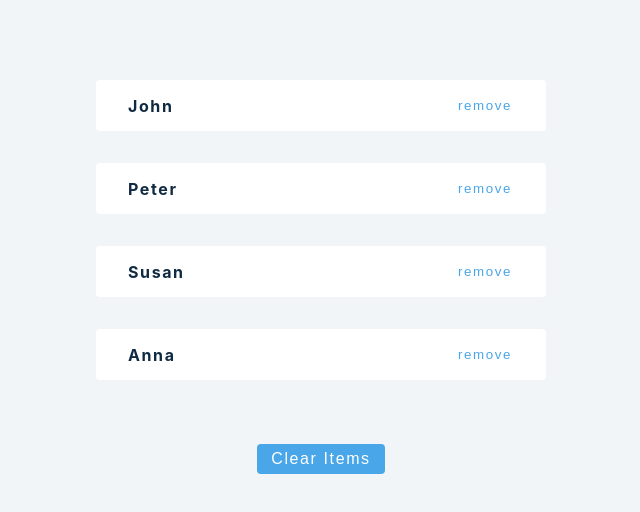
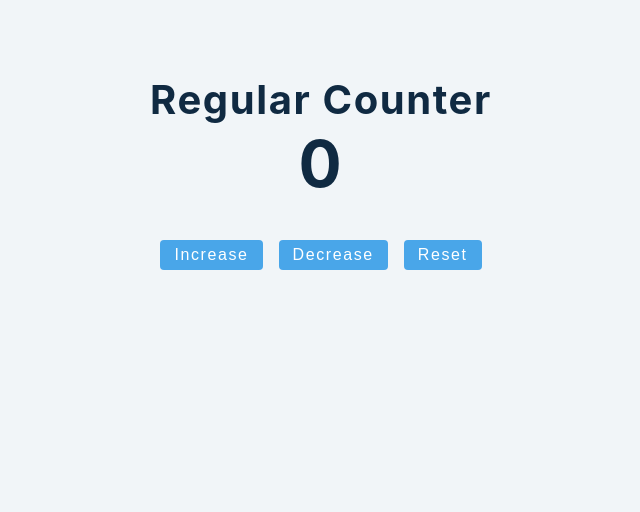
Before and after one commit to indiemike01/react-advanced-2020, a React (Create React App) app: page / in a window 1280 px wide. Shown: the top 512 px of the page, without its empty margins (319-959 px from the left). Built offline with nearby package versions, Linux system fonts and the light colour scheme.

Commit message:
Regular counter

```diff
--- a/src/App.js
+++ b/src/App.js
@@ -1,5 +1,5 @@
 import React from "react";
-import Setup from "./tutorial/1-useState/setup/3-useState-array.js";
+import Setup from "./tutorial/1-useState/setup/5-useState-counter.js";
 import Final from "./tutorial/1-useState/final/2-useState-basics.js";
 
 function App() {
--- a/src/tutorial/1-useState/setup/5-useState-counter.js
+++ b/src/tutorial/1-useState/setup/5-useState-counter.js
@@ -1,7 +1,39 @@
-import React, { useState } from 'react';
+import React, { useState } from "react";
 
 const UseStateCounter = () => {
-  return <h2>useState counter example</h2>;
+  const [value, setValue] = useState(0);
+  return (
+    <>
+      <h2>regular counter</h2>
+
+      <h1>{value}</h1>
+
+      <button
+        className="btn"
+        onClick={() => {
+          setValue(value + 1);
+        }}
+      >
+        Increase
+      </button>
+      <button
+        className="btn"
+        onClick={() => {
+          setValue(value - 1);
+        }}
+      >
+        Decrease
+      </button>
+      <button
+        className="btn"
+        onClick={() => {
+          setValue(0);
+        }}
+      >
+        Reset
+      </button>
+    </>
+  );
 };
 
 export default UseStateCounter;
```
Also changed, not shown: src/tutorial/1-useState/setup/4-useState-object.js (+19 -2 lines).
